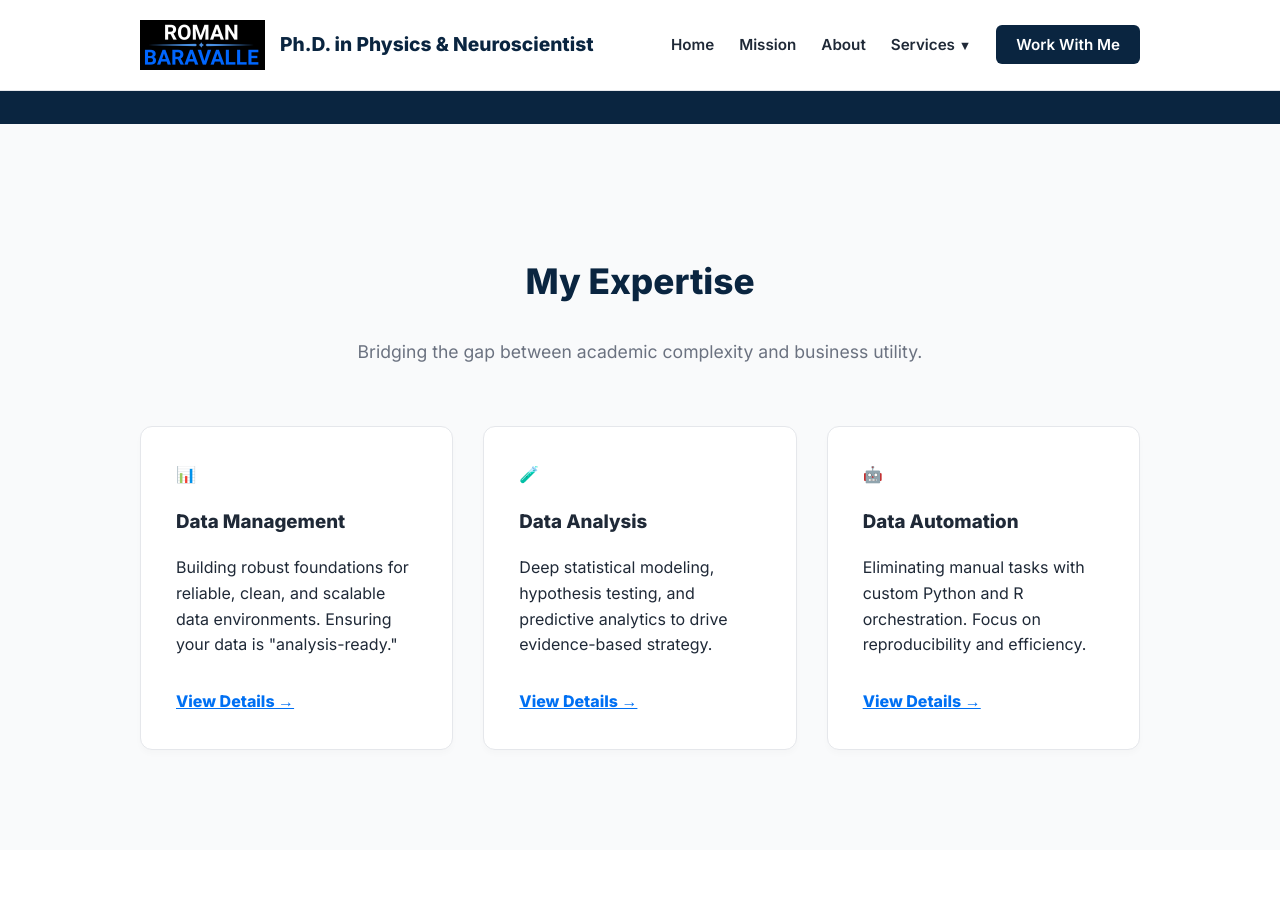
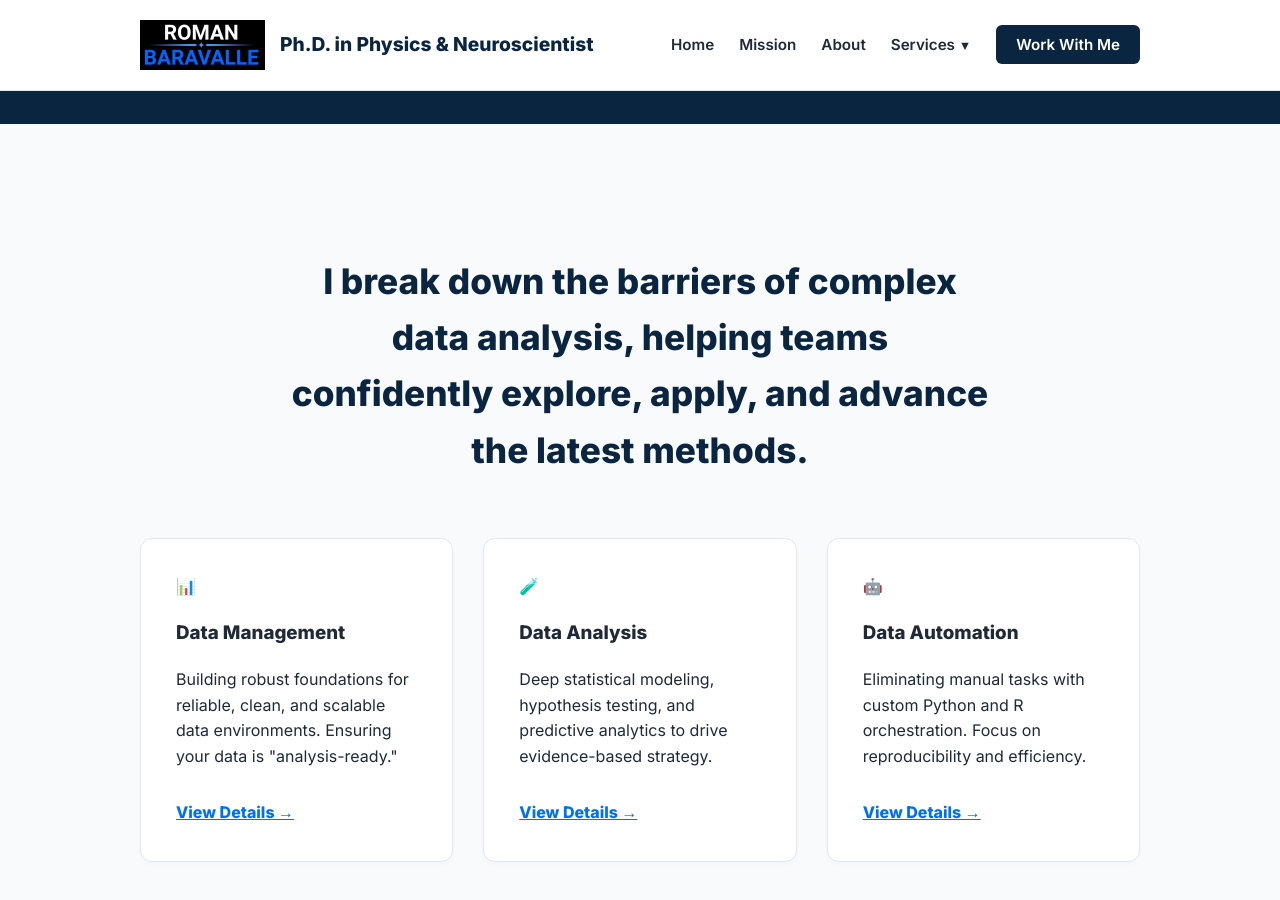
Before and after one commit to RomanDataScience/BaravalleDataSolver, a Jekyll site: the page built from index.md, in a window 1280 px wide and 900 px high, scrolled down 467 px. Built offline with Jekyll 4.4.1, drawn with Linux system fonts in a browser that asks for light colours.

Commit message:
Update index.md

```diff
--- a/index.md
+++ b/index.md
@@ -27,8 +27,8 @@ permalink: /
 <div class="section bg-offset">
   <div class="container">
     <div style="text-align: center; max-width: 700px; margin: 0 auto 60px auto;">
-      <h2 style="font-size: 2.2rem; color: var(--secondary);">My Expertise</h2>
-      <p style="font-size: 1.1rem; color: var(--text-light);">Bridging the gap between academic complexity and business utility.</p>
+      <h2 style="font-size: 2.2rem; color: var(--secondary);">I break down the barriers of complex data analysis, helping teams confidently explore, apply, and advance the latest methods.
+      </h2>
     </div>
 
     <div class="grid-3">
```
